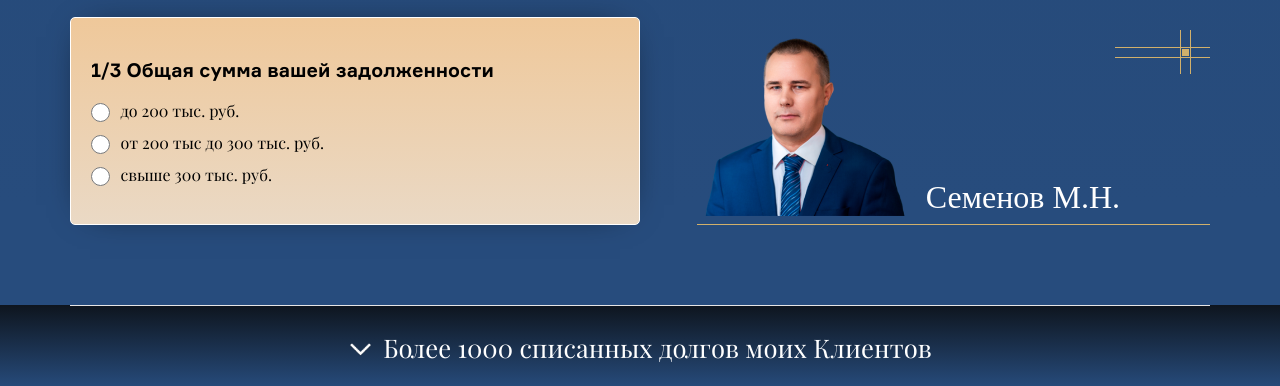
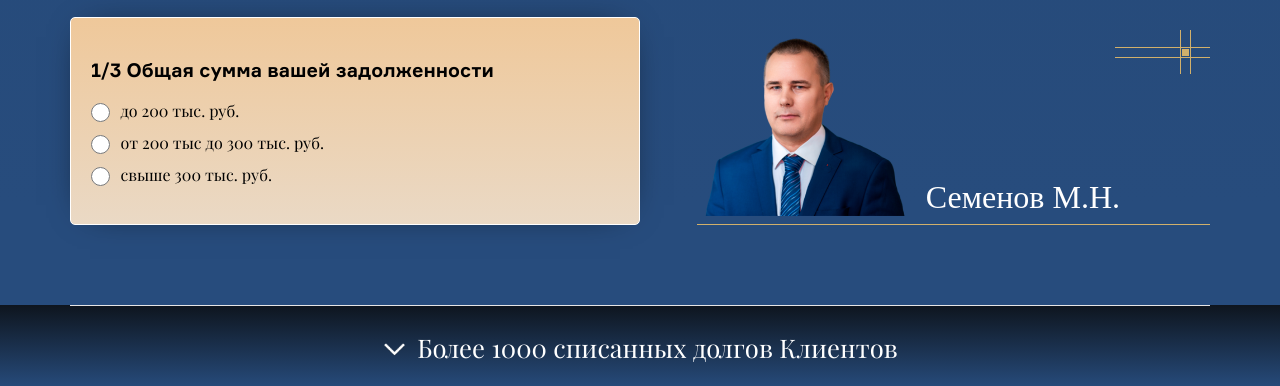
Before and after one commit to dedal1982/bankruptcy, a plain HTML site: page index.html in a window 1280 px wide. Shown: the part 560-946 px from the top of the page. Drawn offline with Linux system fonts and the light colour scheme; a web font is replaced by a local one.

Commit message:
update index.html

```diff
--- a/index.html
+++ b/index.html
@@ -236,7 +236,7 @@
                   src="./icons/arrow-top.png"
                   alt="стрелка"
                 />
-                <h2>Более 1000 списанных долгов моих Клиентов</h2>
+                <h2>Более 1000 списанных долгов Клиентов</h2>
               </a>
               <div class="gallery__inner">
                 <div class="gallery__grid"></div>
```
